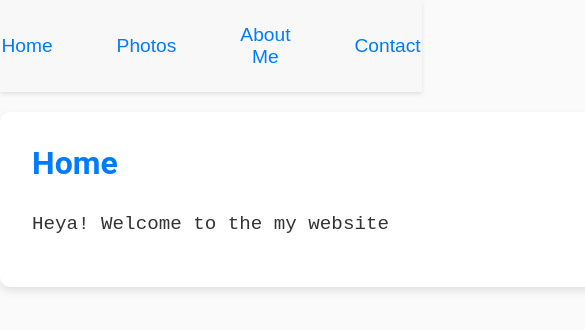
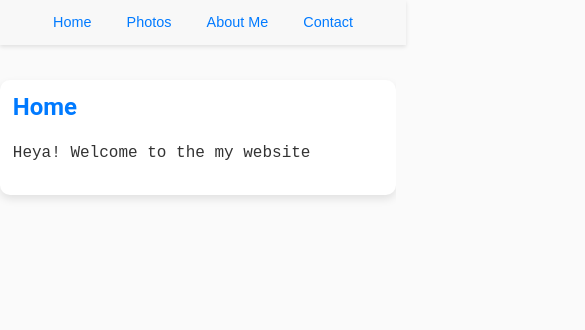
Before and after one commit to hexyon/token, a plain HTML site: page index.html in a window 390 px wide. Shown: the top 330 px of the page, 585 px wide, since content can reach past the window. Drawn offline with Linux system fonts and the light colour scheme.

Commit message:
Update styles.css

```diff
--- a/styles.css
+++ b/styles.css
@@ -42,7 +42,7 @@ nav button:hover {
 }
 
 main {
-    padding-top: 5rem; /* Adjusted padding to accommodate fixed header */
+    padding-top: 5rem;
     display: flex;
     justify-content: center;
     flex-direction: column;
@@ -52,7 +52,7 @@ main {
 p, pre {
     margin-bottom: 1rem;
     line-height: 1.6;
-    white-space: pre-line; /* Preserve whitespace and line breaks */
+    white-space: pre-line;
 }
 
 .container {
@@ -65,8 +65,8 @@ p, pre {
     margin: 2rem auto;
     position: relative;
     display: none;
-    overflow-y: auto; /* Allow scrolling within the container */
-    max-height: calc(100vh - 7rem); /* Ensure it fits within the view */
+    overflow-y: auto;
+    max-height: calc(100vh - 7rem);
 }
 
 .container.active {
@@ -78,14 +78,14 @@ p, pre {
 .fullscreen-icon {
     position: absolute;
     top: 40px;
-    right: -50px; /* Position it slightly outside the container */
+    right: -50px;
     font-size: 2rem;
     cursor: pointer;
-    display: none; /* Hide by default */
+    display: none;
 }
 
 .container.active + .fullscreen-icon {
-    display: block; /* Show when the corresponding container is active */
+    display: block;
 }
 
 .container h2 {
@@ -98,29 +98,29 @@ p, pre {
     margin-top: 0;
     color: #333333;
     font-size: 1.2rem;
-    white-space: pre-line; /* Preserve whitespace and line breaks */
+    white-space: pre-line;
 }
 
 /* Custom Scrollbar */
 .container::-webkit-scrollbar,
 .fullscreen-content::-webkit-scrollbar {
-    width: 7px; /* Width of the scrollbar */
+    width: 7px;
 }
 
 .container::-webkit-scrollbar-track,
 .fullscreen-content::-webkit-scrollbar-track {
-    background: #f1f1f1; /* Color of the scrollbar track */
+    background: #f1f1f1;
 }
 
 .container::-webkit-scrollbar-thumb,
 .fullscreen-content::-webkit-scrollbar-thumb {
-    background-color: #007aff; /* Color of the scrollbar thumb */
-    border-radius: 10px; /* Rounded corners */
+    background-color: #007aff;
+    border-radius: 10px;
 }
 
 .container::-webkit-scrollbar-thumb:hover,
 .fullscreen-content::-webkit-scrollbar-thumb:hover {
-    background-color: #0056b3; /* Color on hover */
+    background-color: #0056b3;
 }
 
 /* Thumbnail Styles */
@@ -175,3 +175,88 @@ p, pre {
     color: white;
     cursor: pointer;
 }
+
+/* Mobile Styles */
+@media screen and (max-width: 768px) {
+    body {
+        font-size: 16px;
+    }
+
+    header {
+        padding: 0.5rem;
+    }
+
+    nav {
+        flex-wrap: wrap;
+        justify-content: center;
+    }
+
+    nav button {
+        font-size: 1rem;
+        padding: 0.3rem 0.6rem;
+        margin: 0.2rem;
+    }
+
+    main {
+        padding-top: 4rem;
+    }
+
+    .container {
+        width: 90%;
+        padding: 1rem;
+        margin: 1rem auto;
+        min-width: unset;
+        max-height: unset;
+    }
+
+    .container.active {
+        min-width: unset;
+        max-height: unset;
+    }
+
+    .container h2 {
+        font-size: 1.5rem;
+    }
+
+    .container p, .container pre {
+        font-size: 1rem;
+    }
+
+    .thumbnail-container {
+        gap: 0.5rem;
+    }
+
+    .thumbnail {
+        width: 100px;
+        height: 100px;
+    }
+
+    .full-screen img {
+        max-width: 95%;
+        max-height: 95%;
+    }
+
+    .exit-button {
+        top: 10px;
+        right: 10px;
+        font-size: 1.5rem;
+    }
+}
+
+/* Additional Mobile Optimizations */
+@media screen and (max-width: 480px) {
+    nav button {
+        font-size: 0.9rem;
+        padding: 0.2rem 0.4rem;
+    }
+
+    .container {
+        width: 95%;
+        padding: 0.8rem;
+    }
+
+    .thumbnail {
+        width: 80px;
+        height: 80px;
+    }
+}
```
